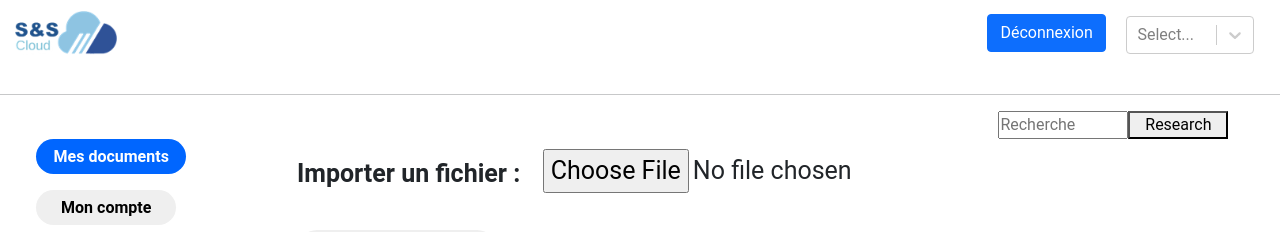
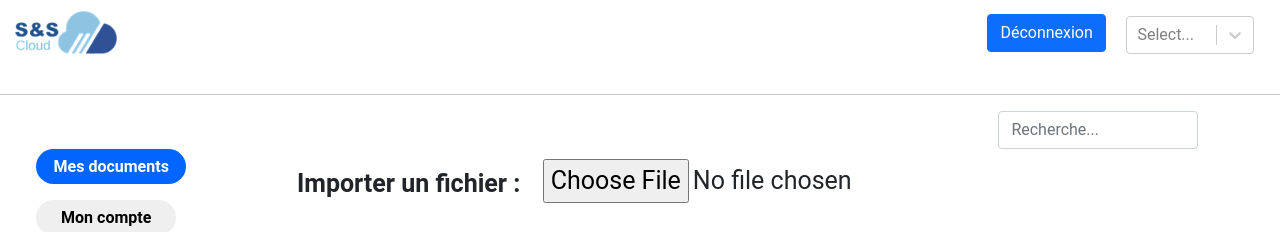
Before and after one commit to yvan-dev/Save-and-secure, a React (Create React App) app in the folder front/cloud/: page /stockage in a window 1280 px wide. Shown: the top 232 px of the page. Built offline with nearby package versions, Linux system fonts and the light colour scheme; no server answers.

Commit message:
nouvelle bar de recherche

```diff
--- a/front/cloud/src/API/rest.js
+++ b/front/cloud/src/API/rest.js
@@ -92,6 +92,17 @@ const rest = {
         };
         return fetch(apiUrl + '/user/' + id_user, requestOptions);
     },
+
+    getUserByFirstOrLastName(name) {
+        let myHeaders = new Headers();
+        myHeaders.append('Content-Type', 'application/json');
+        myHeaders.append('Authorization', token);
+        let requestOptions = {
+            method: 'GET',
+            headers: myHeaders,
+        };
+        return fetch(apiUrl + '/user/name' + name, requestOptions);
+    },
 };
 
 export default rest;
--- a/front/cloud/src/components/Stockage.js
+++ b/front/cloud/src/components/Stockage.js
@@ -45,15 +45,23 @@ class Stockage extends React.Component {
     }
 
     uploadFileToDB = (event) => {
-        console.log('file : ', event.target.files[0])
         rest.uploadFileToDB(event.target.files[0]).then((response) => {
-            console.log('response : ', response)
             if (response.status == 200) {
                 this.getFilesofFolder(1)
                 alert('Fichier importé avec succès')
             }
             else {
                 alert('Erreur lors de l\'importation du fichier')
+            }
+        })
+    }
+
+    getUserByFirstOrLastName = (name) => {
+        rest.getUserByFirstOrLastName(name).then(response => {
+            if (response.status == 200) {
+                response.json().then((users) => {
+                    this.setState({users})
+                })
             }
         })
     }
@@ -82,12 +90,31 @@ class Stockage extends React.Component {
             </header>
             <body>
             <div>
-            <form>
+            {/* <form>
                 <div style={{marginLeft:"78%"}}>
-                    <input style={{ width:130 }} type="search" id="search" name="q" placeholder="Recherche" aria-label="Rechercher" size="10"></input>
-                    <button style={{ width:100 }} class="research">Research</button>
+                    <input style={{ width:130, textAlign: "center" }} type="search" id="search" name="q" placeholder="Recherche" aria-label="Rechercher" size="10" onkeyup="getUserByFirstOrLastName(name)"></input>
+                    <button style={{ width:100 }} class="research">Rechercher</button>
                 </div>
+            </form> */}
+            <form style={{marginLeft:"78%", width: 200}}>
+                <span class="algolia-autocomplete" stype="positive: relative; display: inline-block; direction:ltr;">
+                <input id="docs-search-input"
+                    class="form-control ds-input"
+                    type="text"
+                    placeholder="Recherche..."
+                    autocomplete="off"
+                    spellcheck="false"
+                    role="combobox"
+                    aria-autocomplete="list"
+                    aria-expanded="false"
+                    aria-label="Search input"
+                    aria-owns="algolia-autocomplete-listbox-0"
+
+                    dir="auto">
+                </input>
+                </span>
             </form>
+
             </div>
             <div className="document">
                 <BtnPrincipalPage page={'stockage'}/>
--- a/front/cloud/src/css/main.css
+++ b/front/cloud/src/css/main.css
@@ -237,3 +237,20 @@ text-align: center;
 .loading{
     margin-left:25%
 }
+
+.form-control {
+    display: block;
+    width: 100%;
+    padding: .375rem .75rem;
+    font-size: 1rem;
+    font-weight: 400;
+    line-height: 1.5;
+    color: #212529;
+    background-color: #fff;
+    background-clip: padding-box;
+    border: 1px solid #ced4da;
+    -webkit-appearance: none;
+    appearance: none;
+    border-radius: .25rem;
+    transition: border-color .15s ease-in-out,box-shadow .15s ease-in-out;
+}
```
